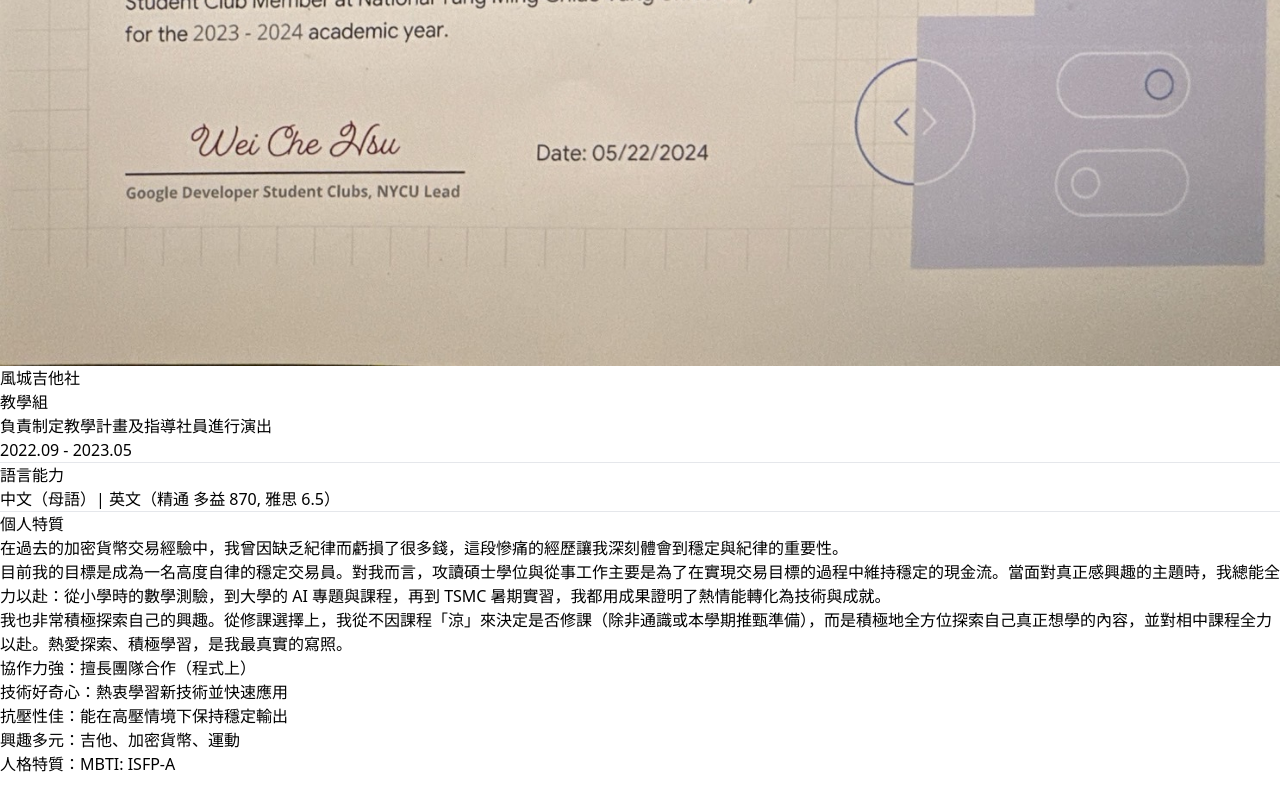
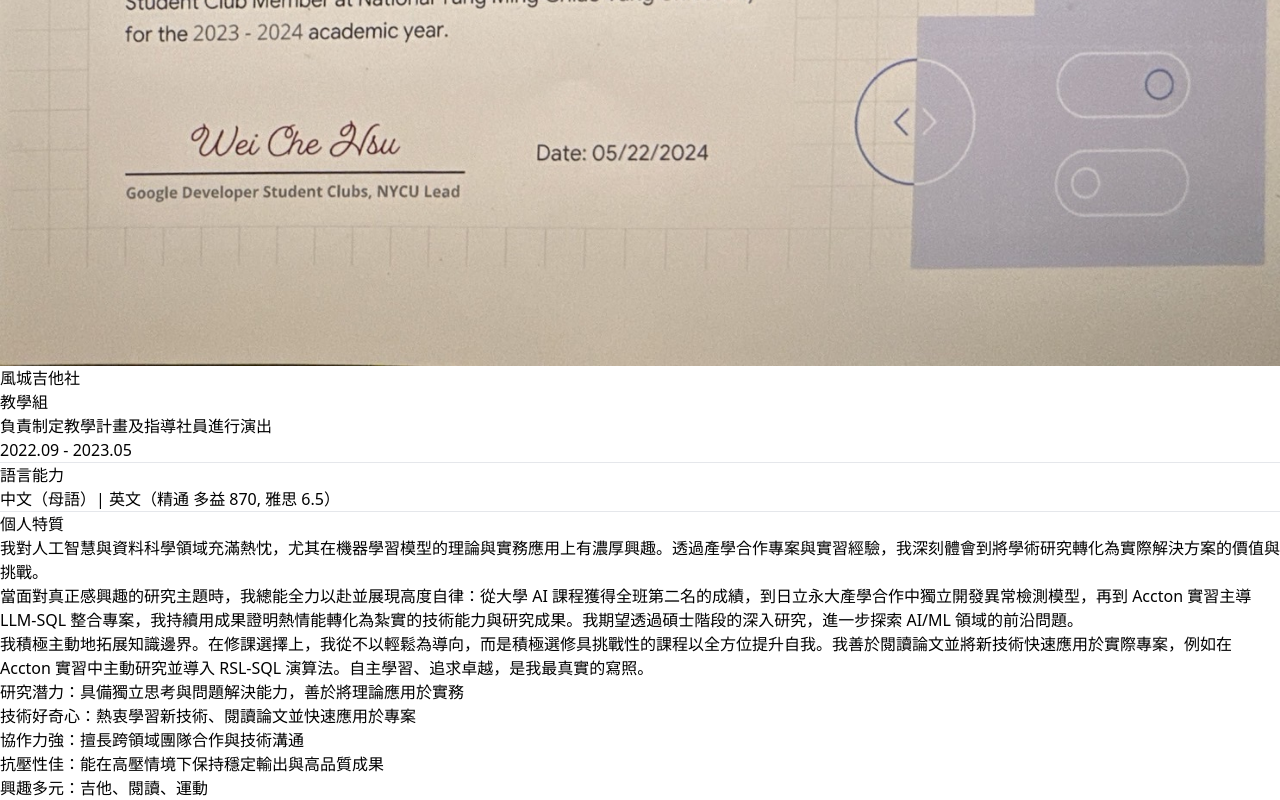
Before and after one commit to egger-meow/Me, a React (Vite) app: page / in a window 1280 px wide. Shown: the part 3954-4754 px from the top of the page. Before the commit the page ends 4730 px from the top, so only its background shows below. Built offline with nearby package versions, Linux system fonts and the light colour scheme.

Commit message:
docs: fuck crypto

```diff
--- a/src/data/cvData.js
+++ b/src/data/cvData.js
@@ -134,15 +134,15 @@ export const cvData = {
       personality: {
         title: "個人特質",
         content: {
-          intro: "在過去的加密貨幣交易經驗中，我曾因缺乏紀律而虧損了很多錢，這段慘痛的經歷讓我深刻體會到穩定與紀律的重要性。",
-          passion: "目前我的目標是成為一名高度自律的穩定交易員。對我而言，攻讀碩士學位與從事工作主要是為了在實現交易目標的過程中維持穩定的現金流。當面對真正感興趣的主題時，我總能全力以赴：從小學時的數學測驗，到大學的 AI 專題與課程，再到 TSMC 暑期實習，我都用成果證明了熱情能轉化為技術與成就。",
-          exploration: "我也非常積極探索自己的興趣。從修課選擇上，我從不因課程「涼」來決定是否修課（除非通識或本學期推甄準備），而是積極地全方位探索自己真正想學的內容，並對相中課程全力以赴。熱愛探索、積極學習，是我最真實的寫照。",
+          intro: "我對人工智慧與資料科學領域充滿熱忱，尤其在機器學習模型的理論與實務應用上有濃厚興趣。透過產學合作專案與實習經驗，我深刻體會到將學術研究轉化為實際解決方案的價值與挑戰。",
+          passion: "當面對真正感興趣的研究主題時，我總能全力以赴並展現高度自律：從大學 AI 課程獲得全班第二名的成績，到日立永大產學合作中獨立開發異常檢測模型，再到 Accton 實習主導 LLM-SQL 整合專案，我持續用成果證明熱情能轉化為紮實的技術能力與研究成果。我期望透過碩士階段的深入研究，進一步探索 AI/ML 領域的前沿問題。",
+          exploration: "我積極主動地拓展知識邊界。在修課選擇上，我從不以輕鬆為導向，而是積極選修具挑戰性的課程以全方位提升自我。我善於閱讀論文並將新技術快速應用於實際專案，例如在 Accton 實習中主動研究並導入 RSL-SQL 演算法。自主學習、追求卓越，是我最真實的寫照。",
           traits: [
-            "協作力強：擅長團隊合作（程式上）",
-            "技術好奇心：熱衷學習新技術並快速應用",
-            "抗壓性佳：能在高壓情境下保持穩定輸出",
-            "興趣多元：吉他、加密貨幣、運動",
-            "人格特質：MBTI: ISFP-A"
+            "研究潛力：具備獨立思考與問題解決能力，善於將理論應用於實務",
+            "技術好奇心：熱衷學習新技術、閱讀論文並快速應用於專案",
+            "協作力強：擅長跨領域團隊合作與技術溝通",
+            "抗壓性佳：能在高壓情境下保持穩定輸出與高品質成果",
+            "興趣多元：吉他、閱讀、運動"
           ]
         }
       }
@@ -283,15 +283,15 @@ subProjects: [
       personality: {
         title: "Personal Traits",
         content: {
-          intro: "Through my past cryptocurrency trading experience, I've lost a significant amount of money due to lack of discipline, and this painful lesson taught me the profound importance of stability and discipline.",
-          passion: "My current goal is to become a stable crypto trader with high discipline. For me, pursuing a master's degree and having a job are primarily to maintain steady cash flow while working toward my trading goals. When facing topics that truly interest me, I always give my all: from elementary school math tests to university AI projects and courses, to TSMC summer internship, I've proven that passion can transform into technical achievement.",
-          exploration: "I actively explore my interests. In course selection, I never choose courses based on being 'easy' (except for general education or application preparation), but actively explore what I truly want to learn comprehensively, giving my all to chosen courses. Love for exploration and active learning is my truest portrayal.",
+          intro: "I am deeply passionate about AI and data science, with strong interest in both theoretical foundations and practical applications of machine learning. Through industry-academia collaboration projects and internship experiences, I have gained profound appreciation for the value and challenges of translating academic research into real-world solutions.",
+          passion: "When facing research topics that truly interest me, I consistently demonstrate dedication and self-discipline: from achieving 2nd place out of 113 students in Introduction to AI, to independently developing anomaly detection models in the Hitachi Yungtay project, to leading the LLM-SQL integration initiative at Accton, I continuously prove that passion translates into solid technical capabilities and research outcomes. I aspire to deepen my exploration of cutting-edge AI/ML problems through graduate studies.",
+          exploration: "I proactively expand my knowledge boundaries. In course selection, I never choose based on ease, but actively pursue challenging courses for comprehensive self-improvement. I excel at reading research papers and rapidly applying new techniques to real projects—for instance, independently researching and implementing the RSL-SQL algorithm during my Accton internship. Self-directed learning and pursuit of excellence define who I am.",
           traits: [
-            "Strong Collaboration: Excel at teamwork (programming)",
-            "Technical Curiosity: Passionate about learning new technologies and quick application",
-            "Stress Resilience: Maintain stable output under high pressure",
-            "Diverse Interests: Guitar, cryptocurrency, sports",
-            "Personality: MBTI: ISFP-A"
+            "Research Potential: Strong independent thinking and problem-solving skills, adept at bridging theory and practice",
+            "Technical Curiosity: Passionate about learning new technologies, reading papers, and rapid application",
+            "Strong Collaboration: Excel at cross-functional teamwork and technical communication",
+            "Stress Resilience: Maintain stable, high-quality output under pressure",
+            "Diverse Interests: Guitar, reading, sports"
           ]
         }
       }
```
